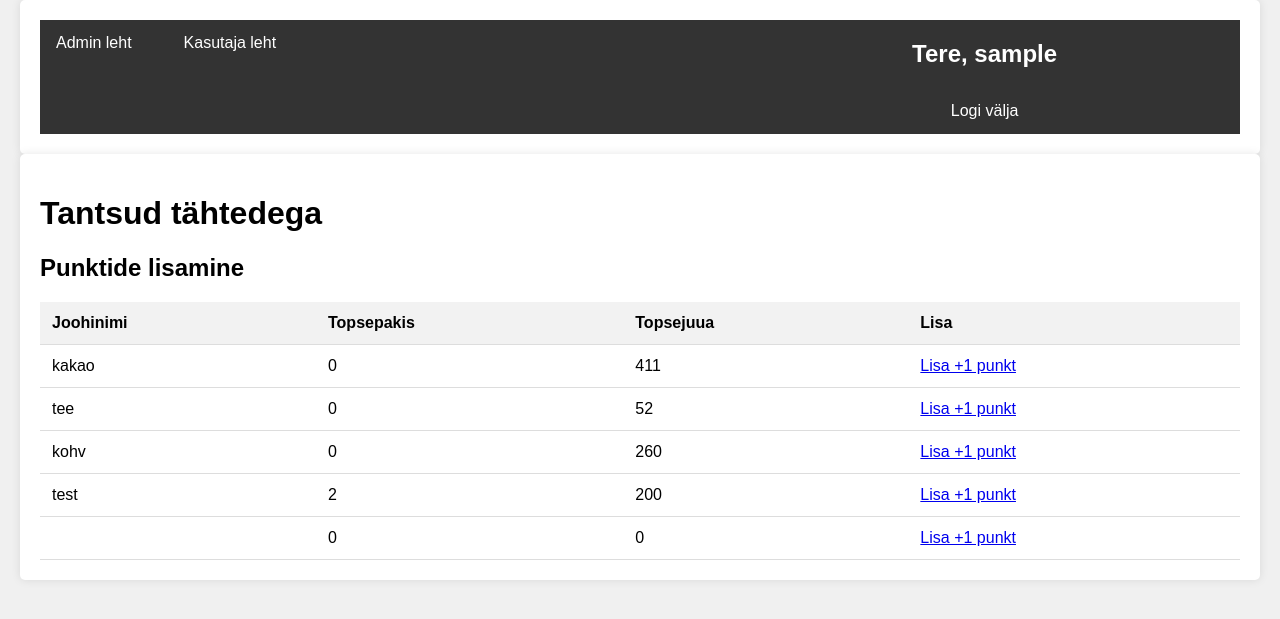
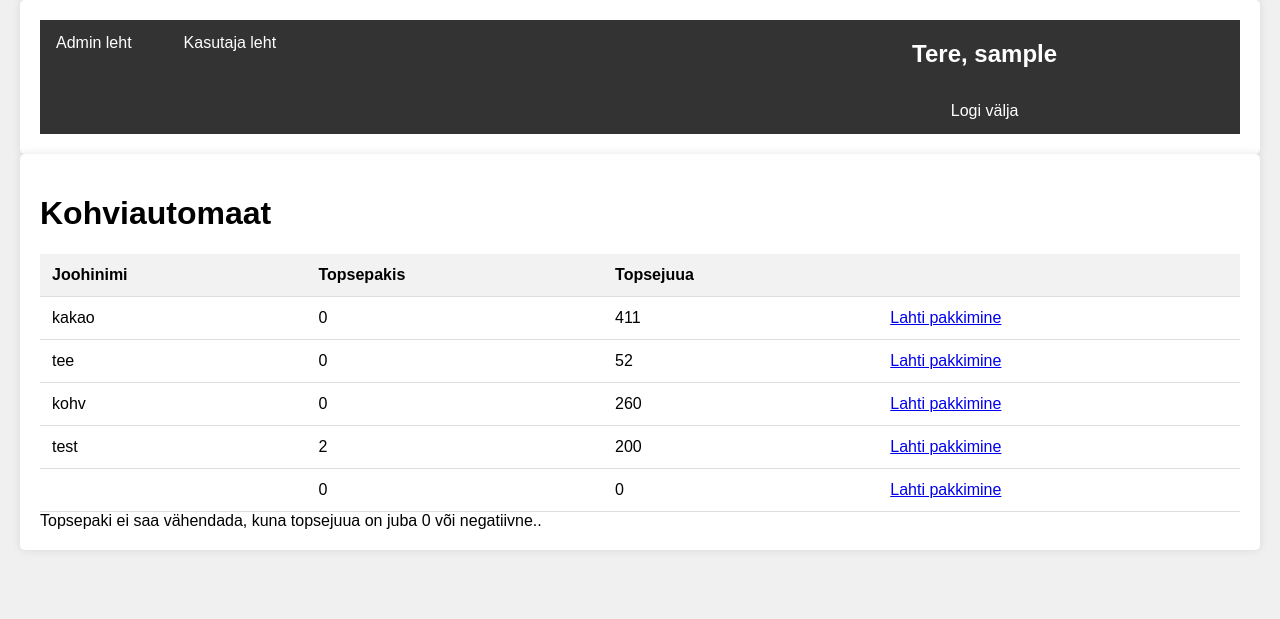
Before and after one commit to OleksandrBohatyrov/Kohviautomaat2, a PHP site: page /haldusLeht.php in a window 1280 px wide. Shown: the top 619 px of the page. Run offline with PHP 8.4, Linux system fonts and the light colour scheme; the visitor is signed in with stand-in values (Sample User, id 1); data comes from the database, SQL or seed files in the repository; data that the repository does not hold is empty.

Commit message:
Tegin mainlehel foto keskel.

```diff
--- a/adminLeht.php
+++ b/adminLeht.php
@@ -1,7 +1,7 @@
 <?php
 session_start();
 
-require_once('conf2.php');
+require_once('conf.php');
 function getCurrentTopsejuua($id)
 {
     global $yhendus;
--- a/conf.php
+++ b/conf.php
@@ -1,7 +1,7 @@
 <?php
-$kasutaja = 'oleksandrbohatyrov';
+$kasutaja = 'root';
 $serverinimi='localhost';
-$parool='123456';
-$andmebaas='oleksandrbohatyrov';
+$parool='';
+$andmebaas='d123169_andmebaas';
 $yhendus=new mysqli($serverinimi, $kasutaja, $parool, $andmebaas);
 $yhendus->set_charset('UTF8');
--- a/haldusleht.php
+++ b/haldusleht.php
@@ -2,7 +2,10 @@
 if (isset($_GET['code'])) {
     die(highlight_file(__FILE__, 1));
 }
-require_once('conf2.php');
+function Punkte() {
+    echo "Topsepaki ei saa vähendada, kuna topsejuua on juba 0 või negatiivne..";
+}
+require_once('conf.php');
 session_start();
 
 if (isset($_REQUEST["kohv"])) {
@@ -18,7 +21,7 @@ if (isset($_REQUEST["kohv"])) {
         $kask->bind_param("i", $id);
         $kask->execute();
     } else {
-        echo "Punkte ei saa vähendada, kuna topsejuua on juba 0 või negatiivne.";
+        Punkte();
     }
 
     header("Location: $_SERVER[PHP_SELF]");
@@ -36,10 +39,34 @@ if (isset($_REQUEST["kohv_"])) {
         $kask->bind_param("i", $id);
         $kask->execute();
     } else {
-        echo "Punkte ei saa vähendada, kuna topsejuua on juba 0 või negatiivne.";
+        Punkte();
     }
 
-    header("Location: $_SERVER[PHP_SELF]");
+}
+
+if (isset($_REQUEST["raspak"])) {
+    global $yhendus;
+    $id = $_REQUEST["raspak"];
+
+    $currentTopsejuua = getCurrentTopsejuua($id);
+    $getCurrentTopsepak = getCurrentTopsepak($id);
+
+
+    if ($getCurrentTopsepak <= 0) {
+        echo "<p>Topsepakkis Lõppenud";
+    }
+    if ($getCurrentTopsepak >= 1) {
+        if ($currentTopsejuua >= 0) {
+            $kask = $yhendus->prepare("UPDATE kohviautomaat SET topsepakis = topsepakis - 1 WHERE id=?");
+            $kask->bind_param("i", $id);
+            $kask->execute();
+            $kask2 = $yhendus->prepare("UPDATE kohviautomaat SET topsejuua  = topsejuua + 50 WHERE id=?");
+            $kask2->bind_param("i", $id);
+            $kask2->execute();
+        }
+    }
+
+
 }
 function getCurrentTopsejuua($id)
 {
@@ -53,7 +80,18 @@ function getCurrentTopsejuua($id)
 
     return $currentTopsejuua;
 }
+function getCurrentTopsepak($id)
+{
+    global $yhendus;
+    $kask = $yhendus->prepare("SELECT topsepakis FROM kohviautomaat WHERE id = ?");
+    $kask->bind_param("i", $id);
+    $kask->execute();
+    $kask->bind_result($getCurrentTopsepak);
+    $kask->fetch();
+    $kask->close();
 
+    return $getCurrentTopsepak;
+}
 
 
 
@@ -79,7 +117,7 @@ function getCurrentTopsejuua($id)
           content="width=device-width, user-scalable=no, initial-scale=1.0, maximum-scale=1.0, minimum-scale=1.0">
     <meta http-equiv="X-UA-Compatible" content="ie=edge">
     <link rel="stylesheet" type="text/css" href="style.css">
-        <title>Tantsud tähtedega</title>
+    <title>Kohviautomaat</title>
     <script>
         function closeModal() {
             window.opener.location.reload();
@@ -114,7 +152,7 @@ function getCurrentTopsejuua($id)
         }
     </script>
 </head>
-        <?php
+<?php //Nav menu require
 require ('nav.php');
 ?>
 <body>
@@ -123,7 +161,7 @@ function getCurrentTopsejuua($id)
     <div class="modal__window">
         <a class="modal__close" href="#">X</a>
         <?php
-                require 'login.php';
+        require 'login.php'; //login menu require
         ?>
     </div>
 </div>
@@ -131,19 +169,23 @@ function getCurrentTopsejuua($id)
     <div class="modal__window">
         <a class="modal__close" href="#">X</a>
         <?php
-                require 'register.php';
+        require 'register.php'; //register menu require
         ?>
     </div>
 </div>
+<div class="container">
     <?php
-    if(isset($_SESSION["kasutaja"])) {
-
-
+    if(!isset($_SESSION["kasutaja"])) {
+        echo "<h1 style='text-align: center;color: #ff0000;
+        text-shadow: 0 0 20px #ff0000;'>Kohviautomaat</h1>";
+        echo "<p class='kohv'><strong>Tere, tere.</strong> See on kohviautomaat. Siit saad sa jooki tellida. <br>Sortimendis on sellised joogid nagu tee, kohv, kakao. <br>Kui aga soovite juhtida automaati, siis on <strong>kasutajanimi 'admin', parool on 'sasa'.</strong> <br> Selleks, et kasutada, pead sa sisse astuma.</p>";
+        echo "<img src='kohv.jpg' alt='Italian Trulli' style='margin-left: 300px; margin-right: 300px'>";
+    }
     ?>
-
-    <div class="container">
-    <h1>Tantsud tähtedega</h1>
-    <h2>Punktide lisamine</h2>
+    <?php
+    if (isset($_SESSION["kasutaja"])) {
+        ?>
+        <h1>Kohviautomaat</h1>
         <table>
             <tr>
                 <th>
@@ -156,39 +198,31 @@ function getCurrentTopsejuua($id)
                     Topsejuua
                 </th>
                 <th>
-                Lisa
+
                 </th>
             </tr>
             <?php
             global $yhendus;
-        $kask=$yhendus->prepare("SELECT id, joohinimi, topsepakis, topsejuua FROM kohviautomaat");
+            $kask = $yhendus->prepare("SELECT id, joohinimi, topsepakis, topsejuua FROM kohviautomaat");
             $kask->bind_result($id, $joohinimi, $topsepakis, $topsejuua);
             $kask->execute();
-        while($kask->fetch()){
+            while ($kask->fetch()) {
                 echo "<tr>";
-            $joohinimi=htmlspecialchars($joohinimi);
-            echo "<td>".$joohinimi."</td>";
-            echo "<td>".$topsepakis."</td>";
-            echo "<td>".$topsejuua."</td>";
-            if (!isAdmin()) {
-
-
-                echo "<td><a href='?kohv_=$id'>Lisa -1 punkt</a></td>";
+                $joohinimi = htmlspecialchars($joohinimi);
+                echo "<td>" . $joohinimi . "</td>";
+                echo "<td>" . $topsepakis . "</td>";
+                echo "<td>" . $topsejuua . "</td>";
+                if (!isAdmin()) { //if admin show button
+                    echo "<td><a href='?kohv_=$id'>Osta 1</a></td>";
+                } else {
+                    echo "<td><a href='?raspak=$id'>Lahti pakkimine</a></td>";
                 }
-            else {
-                echo "<td><a href='?kohv=$id'>Lisa +1 punkt</a></td>";
             }
-
+            ?>
+        </table>
+        <?php
+        Punkte();
     }
-
-        ?>
-
-    </table>
-    </div>
-    <?php
-    }
-
-
     ?>
 </body>
 </html>
--- a/login.php
+++ b/login.php
@@ -1,5 +1,5 @@
 <?php
-require_once("conf2.php");
+require_once("conf.php");
 global $yhendus;
 
 //kontrollime kas väljad  login vormis on täidetud
--- a/register.php
+++ b/register.php
@@ -1,6 +1,6 @@
 <?php
 // include our connect script
-require_once("conf2.php");
+require_once("conf.php");
 
 // check to see if there is a user already logged in, if so redirect them
 
```
Also changed, not shown: kohv.jpg (added). Lines whose indentation alone changed are shown as unchanged.
